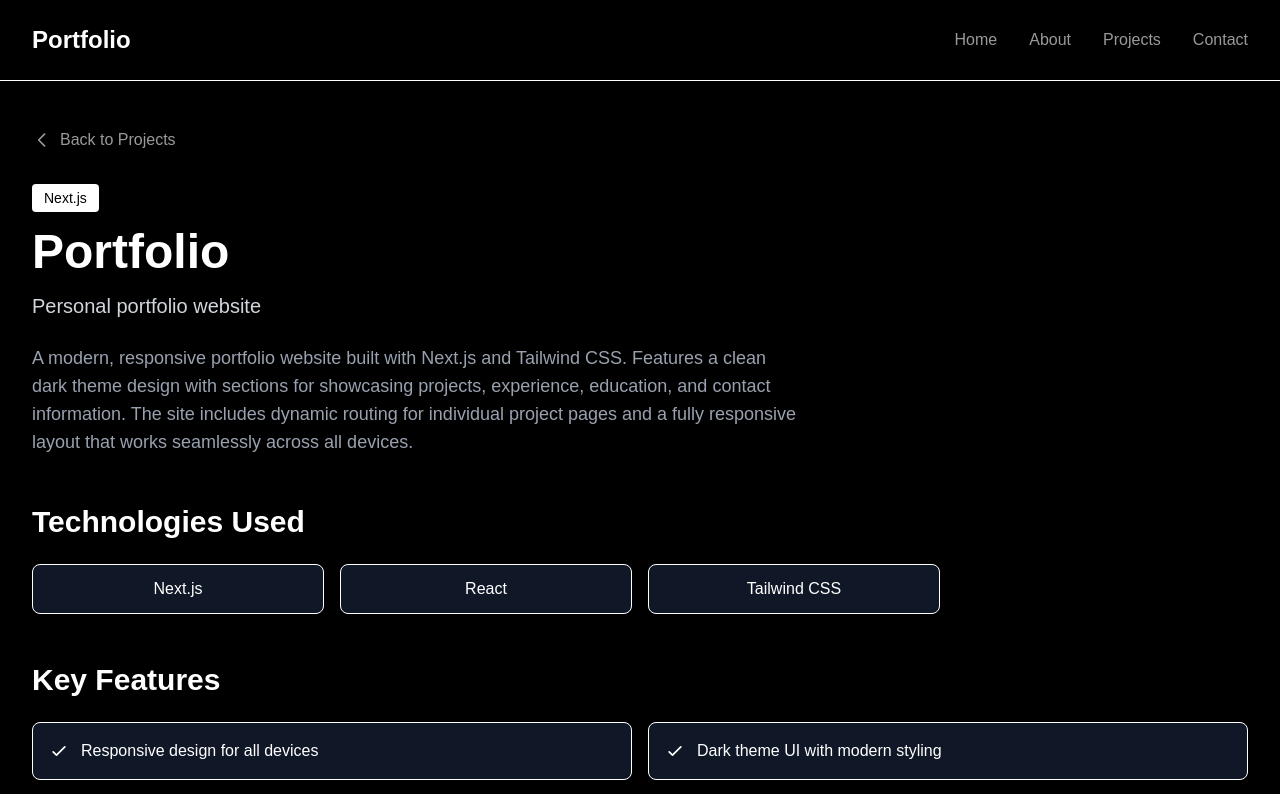
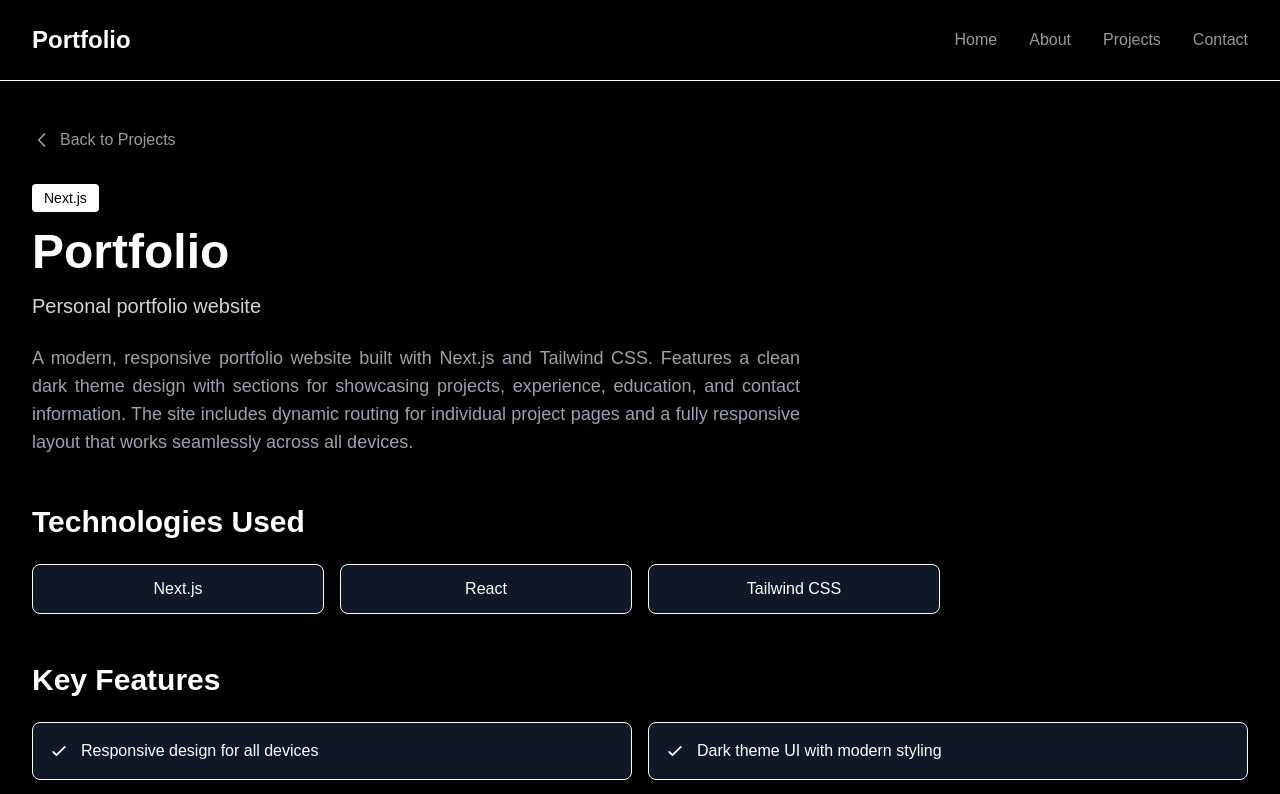
Before and after one commit to im24a-mendolag/portfolio, a Next.js app: page /projects/Portfolio in a window 1280 px wide. Shown: the top 794 px of the page. Built offline with nearby package versions, Linux system fonts and the light colour scheme.

Commit message:
readme and some layout fixes

```diff
--- a/app/projects/[slug]/page.js
+++ b/app/projects/[slug]/page.js
@@ -51,7 +51,7 @@ export default function ProjectPage() {
           </div>
           <h1 className="text-5xl font-bold mb-4">{project.title}</h1>
           <p className="text-xl text-gray-300 mb-6">{project.description}</p>
-          <p className="text-lg text-gray-400 max-w-3xl">{project.longDescription}</p>
+          <p className="text-lg text-gray-400 max-w-3xl text-justify">{project.longDescription}</p>
         </section>
 
         {/* Technologies Used */}
--- a/data/contact.js
+++ b/data/contact.js
@@ -1,6 +1,6 @@
 export const contactInfo = {
   email: 'giovanni.mendola28@gmail.com',
-  github: 'https://github.com/username',
+  github: 'https://github.com/im24a-mendolag',
   linkedin: 'https://linkedin.com/in/username',
   leetcode: 'https://leetcode.com/username',
 };
--- a/data/skills.js
+++ b/data/skills.js
@@ -4,7 +4,7 @@ export const skills = [
   'Node.js',
   'Next.js',
   'Tailwind CSS',
-  'GraphQL',
+  'MongoDB',
   'PostgreSQL',
   'Docker',
 ];
```
Also changed, not shown: 1 other file (tests, documents, lock files or other folders).
